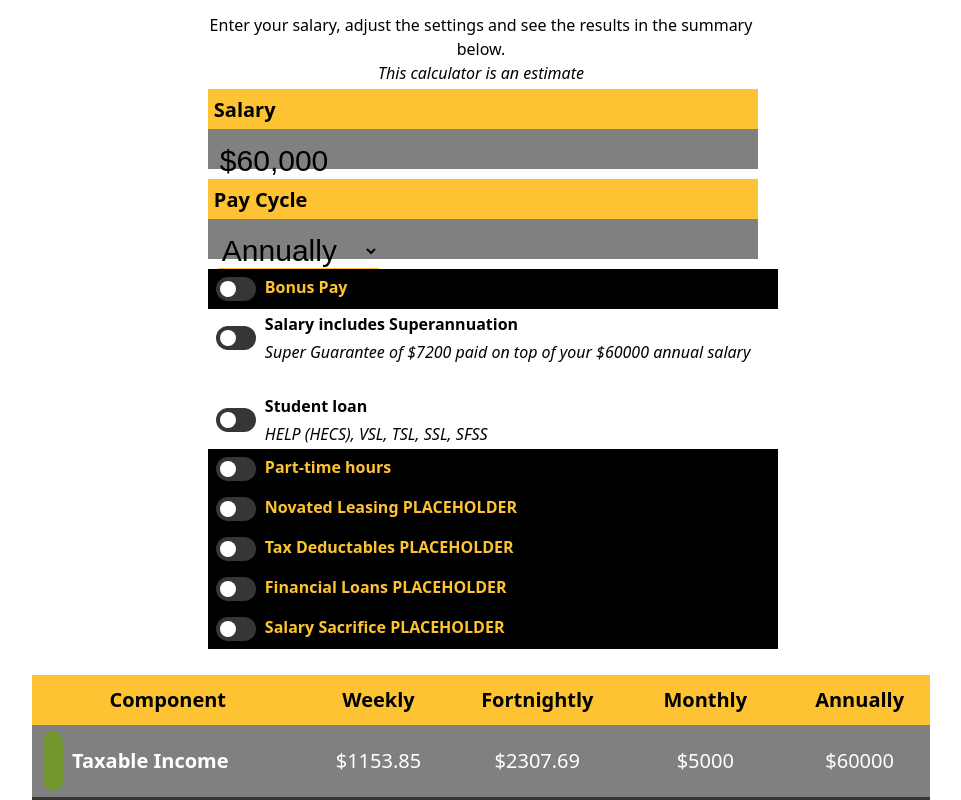
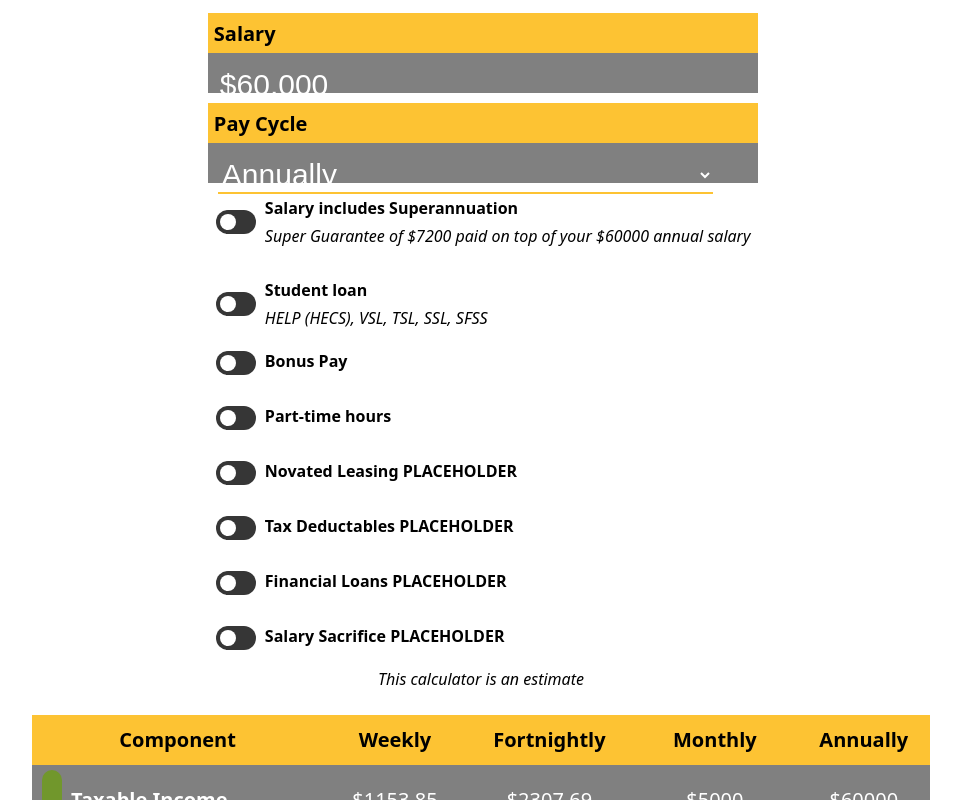
Before and after one commit to spikyMalkallam/pay-calculator, a React (Vite) app: page / in a window 1280 px wide. Shown: the top 800 px of the page, without its empty margins (29-990 px from the left). Built offline with nearby package versions, Linux system fonts and the light colour scheme.

Commit message:
Formatting tweaks

```diff
--- a/src/App.tsx
+++ b/src/App.tsx
@@ -390,14 +390,14 @@ function App() {
         <div id='income-div'>
 
           <table>
-            <thead>
+            {/* <thead>
               <tr>
                 <td>
                   <div style={{ textAlign: 'center' }}>Enter your salary, adjust the settings and see the results in the summary below.</div>
                   <div style={{ textAlign: 'center', fontStyle: 'italic' }}>This calculator is an estimate</div>
                 </td>
               </tr>
-            </thead>
+            </thead> */}
             <tbody>
               <tr className='big-table-row'>
                 <td className='big-table-cell'>
@@ -428,6 +428,22 @@ function App() {
                     styling='large'
                   />
 
+
+
+                  <div>
+                    <SwitchToggle
+                      label="Salary includes Superannuation"
+                      description={'Super Guarantee of $' + round(financialData['superAmount'], 0) + ' paid on top of your $' + round(financialData['totalSalary'], 0) + ' annual salary'}
+                      setFunc={setSalaryIncludesSuper}
+                    />
+                    <span></span>
+                  </div>
+                  <br></br>
+                  <div><SwitchToggle
+                    label="Student loan"
+                    description='HELP (HECS), VSL, TSL, SSL, SFSS'
+                    setFunc={setHasStudentLoan}
+                  /></div>
                   <ToggleDropdownTab
                     label='Bonus Pay'
                     contents={<table className='dropdown-table'>
@@ -466,21 +482,6 @@ function App() {
                     toggleFunc={setHasBonus}
                     expandedVar={hasBonus}
                   />
-
-                  <div>
-                    <SwitchToggle
-                      label="Salary includes Superannuation"
-                      description={'Super Guarantee of $' + round(financialData['superAmount'], 0) + ' paid on top of your $' + round(financialData['totalSalary'], 0) + ' annual salary'}
-                      setFunc={setSalaryIncludesSuper}
-                    />
-                    <span></span>
-                  </div>
-                  <br></br>
-                  <div><SwitchToggle
-                    label="Student loan"
-                    description='HELP (HECS), VSL, TSL, SSL, SFSS'
-                    setFunc={setHasStudentLoan}
-                  /></div>
                   <ToggleDropdownTab
                     label={'Part-time hours'}
                     contents={
@@ -568,7 +569,9 @@ function App() {
               </tr>
 
               <tr>
-
+                <td>
+                  <div style={{ textAlign: 'center', fontStyle: 'italic' }}>This calculator is an estimate</div>
+                </td>
               </tr>
             </tbody>
           </table>
--- a/src/dropdown.css
+++ b/src/dropdown.css
@@ -103,11 +103,12 @@ select>option {
 }
 
 .dropdown {
-    background-color: black;
+    padding: 10px 0px 5px 0px;
+    background-color: #00000000;
     display: flex;
     justify-content: left;
     align-items: center;
-    color: var(--hive-yellow);
+    color: black;
     width: 100%;
     max-width: 550px;
 }
@@ -127,6 +128,12 @@ select>option {
     margin-right: 10px;
 }
 
+.income-table td,
+.dropdown-table td {
+    padding: 0;
+    vertical-align: middle;
+}
+
 .dropdown-table {
     width: 100%;
     max-width: 780px;
@@ -141,9 +148,8 @@ select>option {
     max-height: 0;
     overflow: hidden;
     transition: max-height 0.3s ease-in-out;
-    background-color: var(--background-grey);
+    background-color: #00000000;
     color: white;
-
 }
 
 .dropdown-sub-rows {
--- a/src/forms.css
+++ b/src/forms.css
@@ -64,10 +64,13 @@
 }
 
 .large-form {
+    color: rgb(255, 255, 255);
     margin: 2px 10px 10px 10px;
     font-size: 30px;
     background: none;
     border: none;
+    width: 90%;
+    max-width: 600px;
     border-bottom: 2px solid var(--hive-yellow);
 }
 
```
